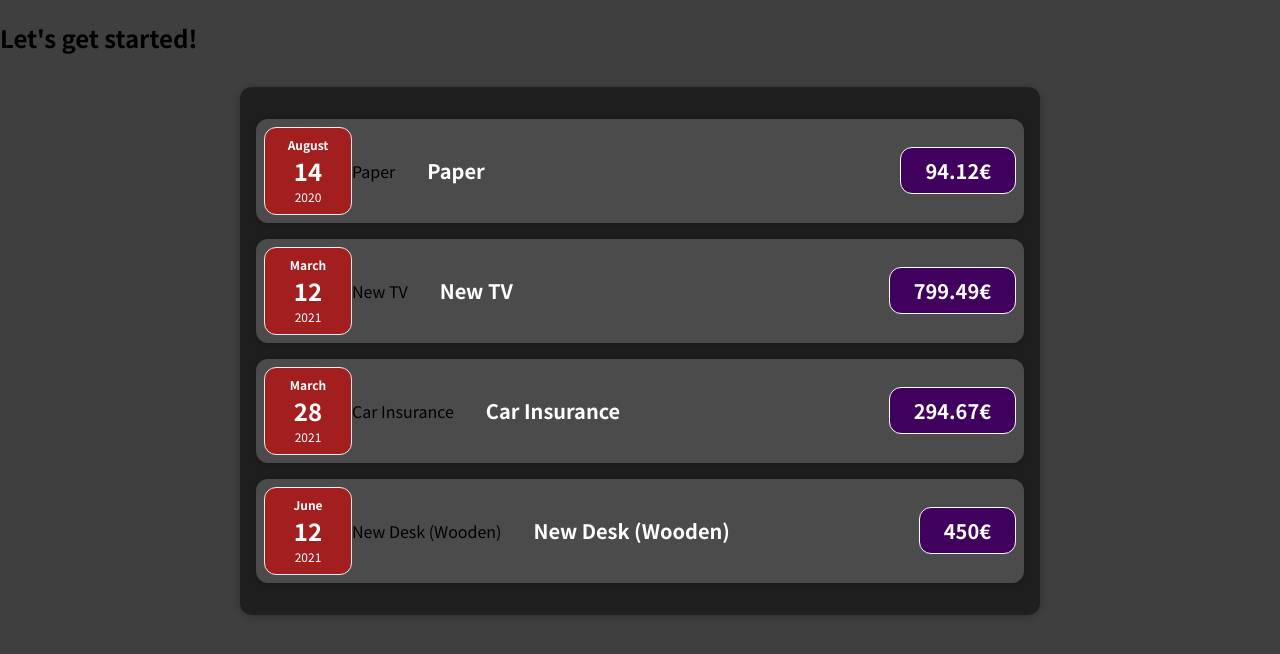
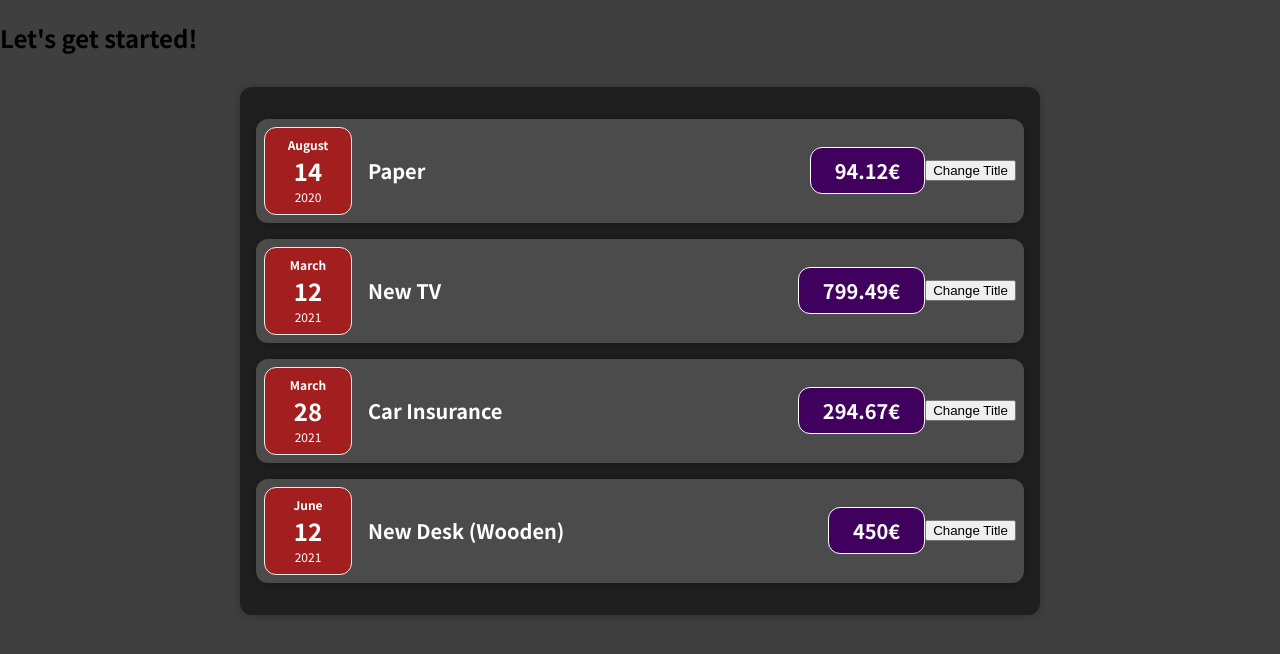
Before and after one commit to Sistemshdortiz/ExpensesApp, a React (Create React App) app: page / in a window 1280 px wide. Shown: the top 654 px of the page. Built offline with nearby package versions, Linux system fonts and the light colour scheme.

Commit message:
incluido primer useState

```diff
--- a/src/App.js
+++ b/src/App.js
@@ -2,7 +2,7 @@ import React from "react";
 import Expense from "./components/Expenses/Expense";
 
 
-function App() {
+const App = () => {
   const expenses = [
     {
       id: 'e1',
@@ -26,21 +26,21 @@ function App() {
   ];
 
 
-  return React.createElement(
-    'div',
-    {},
-    React.createElement('h2', {}, "Let's get started!"),
-    React.createElement(Expense, { items: expenses })
-  );
+  // return React.createElement(
+  //   'div',
+  //   {},
+  //   React.createElement('h2', {}, "Let's get started!"),
+  //   React.createElement(Expense, { items: expenses })
+  // );
 
 
 
-  // return (
-  //   <div>
-  //     <h2>Let's get started!</h2>
-  //     <Expense items={expenses} />
-  //   </div>
-  // );
+  return (
+    <div>
+      <h2>Let's get started!</h2>
+      <Expense items={expenses} />
+    </div>
+  );
 }
 
 export default App;
--- a/src/components/Expenses/Expense.js
+++ b/src/components/Expenses/Expense.js
@@ -2,7 +2,7 @@ import Card from '../UI/Card'
 import './Expense.css'
 import ExpenseItem from './ExpenseItem';
 
-function Expense(props) {
+const Expense = (props) => {
 
 
     return <Card className='expenses'>
--- a/src/components/Expenses/ExpenseDate.js
+++ b/src/components/Expenses/ExpenseDate.js
@@ -1,6 +1,6 @@
 import './ExpenseDate.css';
 
-function ExpenseDate(props) {
+const ExpenseDate = (props) => {
     const month = props.date.toLocaleString('en-US', { month: 'long' });
     const day = props.date.toLocaleString('en-US', { day: '2-digit' });
     const year = props.date.getFullYear();
--- a/src/components/Expenses/ExpenseItem.js
+++ b/src/components/Expenses/ExpenseItem.js
@@ -1,9 +1,18 @@
+import React, { useState } from 'react';
 import './ExpenseItem.css'
 import ExpenseDate from './ExpenseDate';
 import Card from '../UI/Card';
 import { isMobile } from 'react-device-detect';
 
-function ExpenseItem(props) {
+const ExpenseItem = (props) => {
+    const [title, setTitle] = useState(props.title);
+    console.log("expenses items evalueted by react")
+
+    const ClickHandler = () => {
+        setTitle("Updated");
+
+        console.log(title);
+    };
 
     return (
         isMobile ?
@@ -18,10 +27,10 @@ function ExpenseItem(props) {
             <Card className='expense-item'>
                 <ExpenseDate date={props.date} />
                 <div className='expense-item__description'>
-                    <div className='expense-item__title'>{props.title}</div>
-                    <h2>{props.title}</h2>
+                    <h2>{title}</h2>
                     <div className='expense-item__price'>{props.amount}€</div>
                 </div>
+                <button onClick={ClickHandler}>Change Title</button>
             </Card>
     );
 }
--- a/src/components/UI/Card.js
+++ b/src/components/UI/Card.js
@@ -1,7 +1,7 @@
 import "./Card.css"
 
 
-function Card(props) {
+const Card = (props) => {
 
     const classes = "card " + props.className;
     return <div className={classes}>{props.children}</div>;
```
